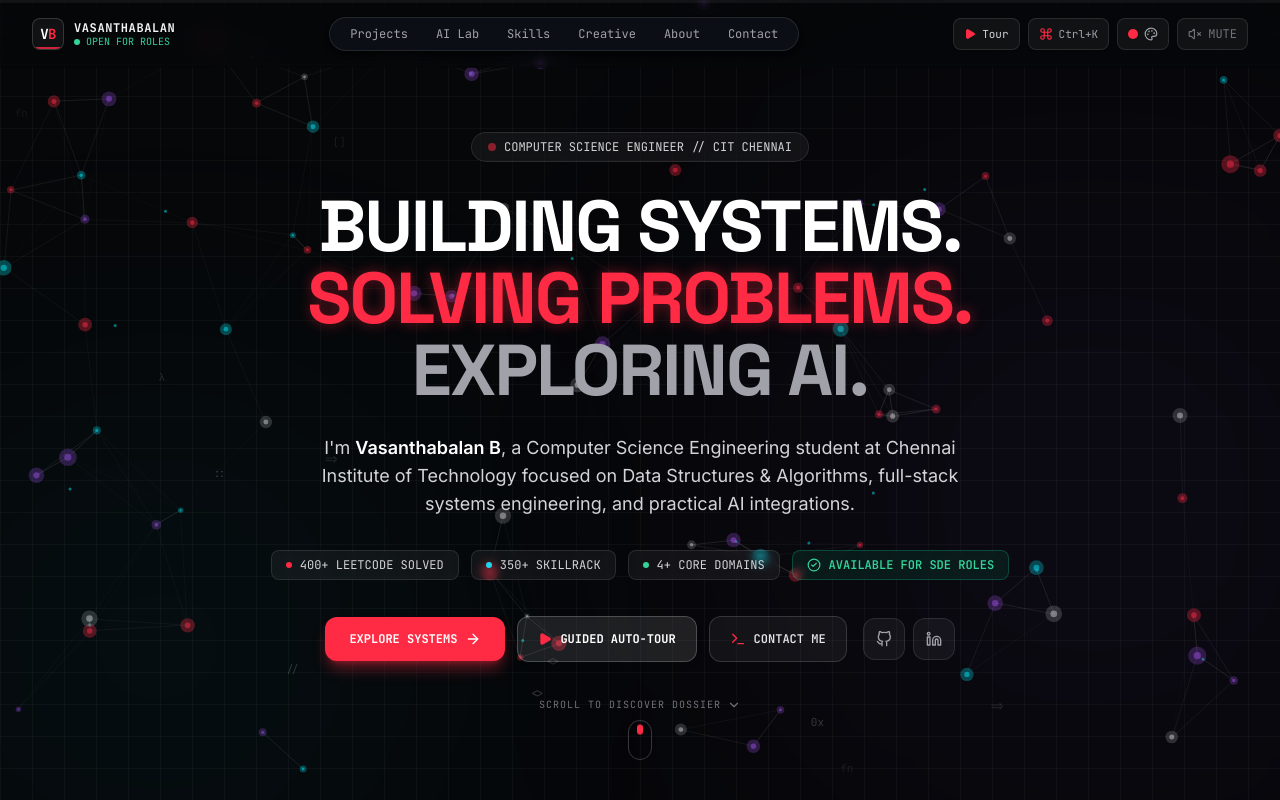
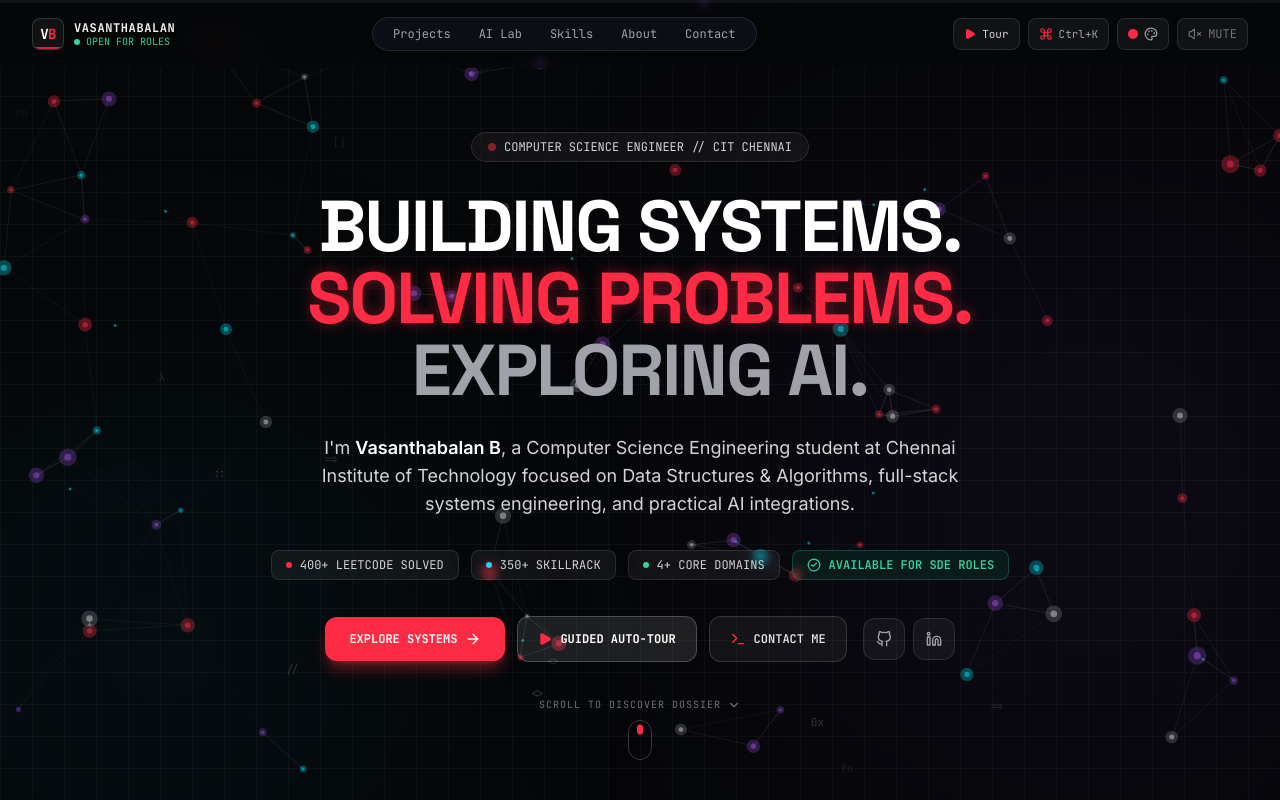
Before and after one commit to Vasanth-repos/vasanth-repos.github.io, a React (Vite) app: page / in a window 1280 px wide. Shown: the top 800 px of the page. Built offline with nearby package versions, Linux system fonts and the light colour scheme.

Commit message:
feat: remove creative studio section and navigation

```diff
--- a/src/App.tsx
+++ b/src/App.tsx
@@ -8,7 +8,6 @@ import { EngineeringMindset } from './components/mindset/EngineeringMindset';
 import { ProjectsSection } from './components/projects/ProjectsSection';
 import { AILabTerminal } from './components/ailab/AILabTerminal';
 import { TechConstellation } from './components/skills/TechConstellation';
-import { CreativeStudio } from './components/creative/CreativeStudio';
 import { AboutSection } from './components/about/AboutSection';
 import { ContactSection } from './components/contact/ContactSection';
 import { Footer } from './components/layout/Footer';
@@ -114,9 +113,6 @@ export const App: React.FC = () => {
         {/* Technical Skill Radar & Constellation */}
         <TechConstellation />
 
-        {/* Creative Media Studio & Gallery */}
-        <CreativeStudio />
-
         {/* About Trajectory & Roadmap */}
         <AboutSection />
 
--- a/src/components/layout/Navbar.tsx
+++ b/src/components/layout/Navbar.tsx
@@ -18,7 +18,6 @@ export const Navbar: React.FC<NavbarProps> = ({ onOpenCommandPalette, onStartTou
     { id: 'projects', label: 'Projects' },
     { id: 'ailab', label: 'AI Lab' },
     { id: 'skills', label: 'Skills' },
-    { id: 'creative', label: 'Creative' },
     { id: 'about', label: 'About' },
     { id: 'contact', label: 'Contact' },
   ];
--- a/src/components/ui/AutoTourGuide.tsx
+++ b/src/components/ui/AutoTourGuide.tsx
@@ -16,7 +16,6 @@ export const TOUR_SECTIONS: TourSection[] = [
   { id: 'projects', title: 'Projects', headline: 'Memory Stack & Production Systems' },
   { id: 'ailab', title: 'AI Sandbox', headline: 'Local Quantized LLMs & Code Intelligence' },
   { id: 'skills', title: 'Tech Radar', headline: 'Languages, Frameworks, Architecture' },
-  { id: 'creative', title: 'Creative', headline: 'DaVinci Resolve Studio & Visual Systems' },
   { id: 'about', title: 'Trajectory', headline: 'Engineering Roadmap & Evolution' },
   { id: 'contact', title: 'Transmission', headline: 'Open for SDE Roles & Engineering Inquiries' },
 ];
```
